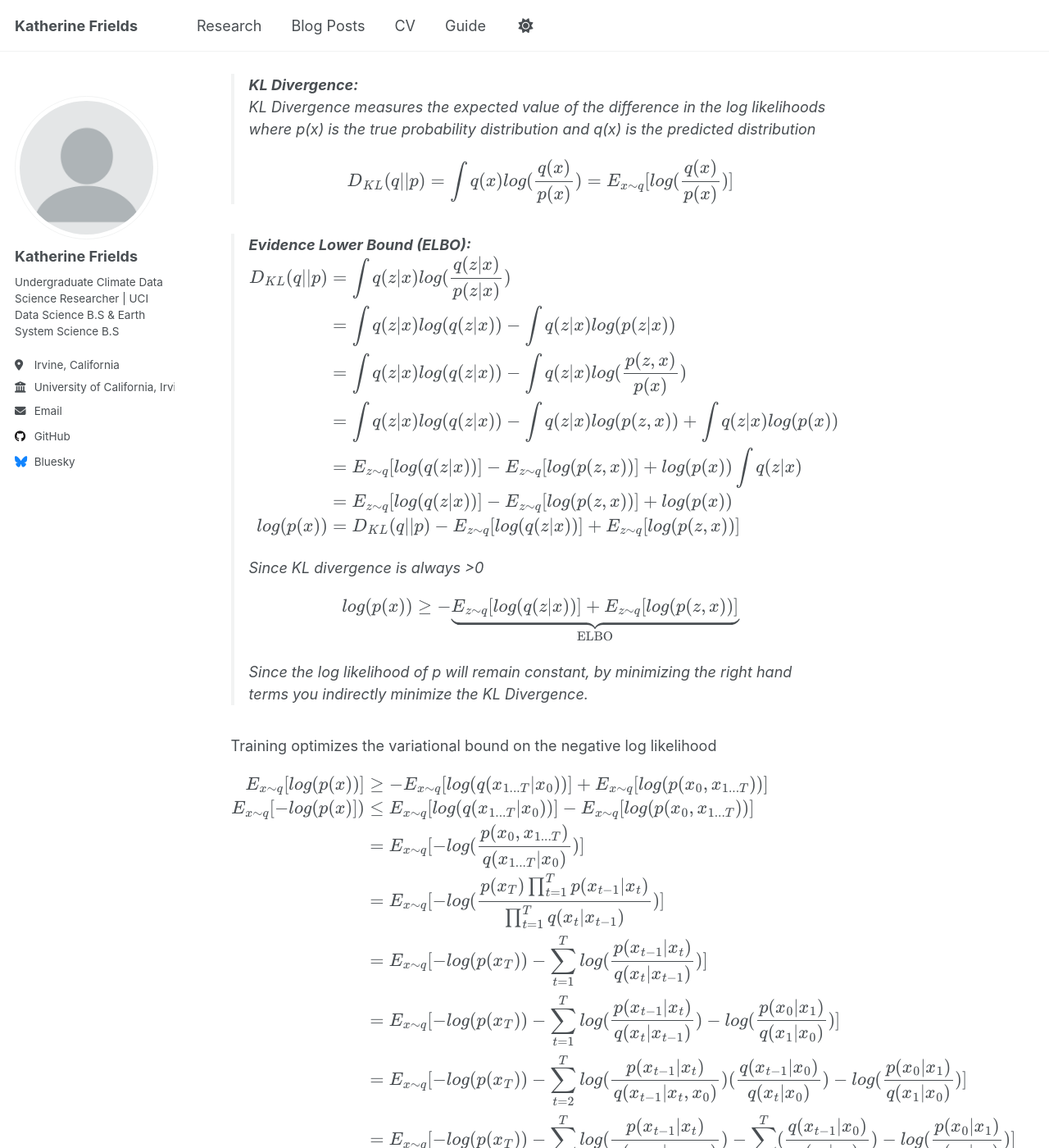
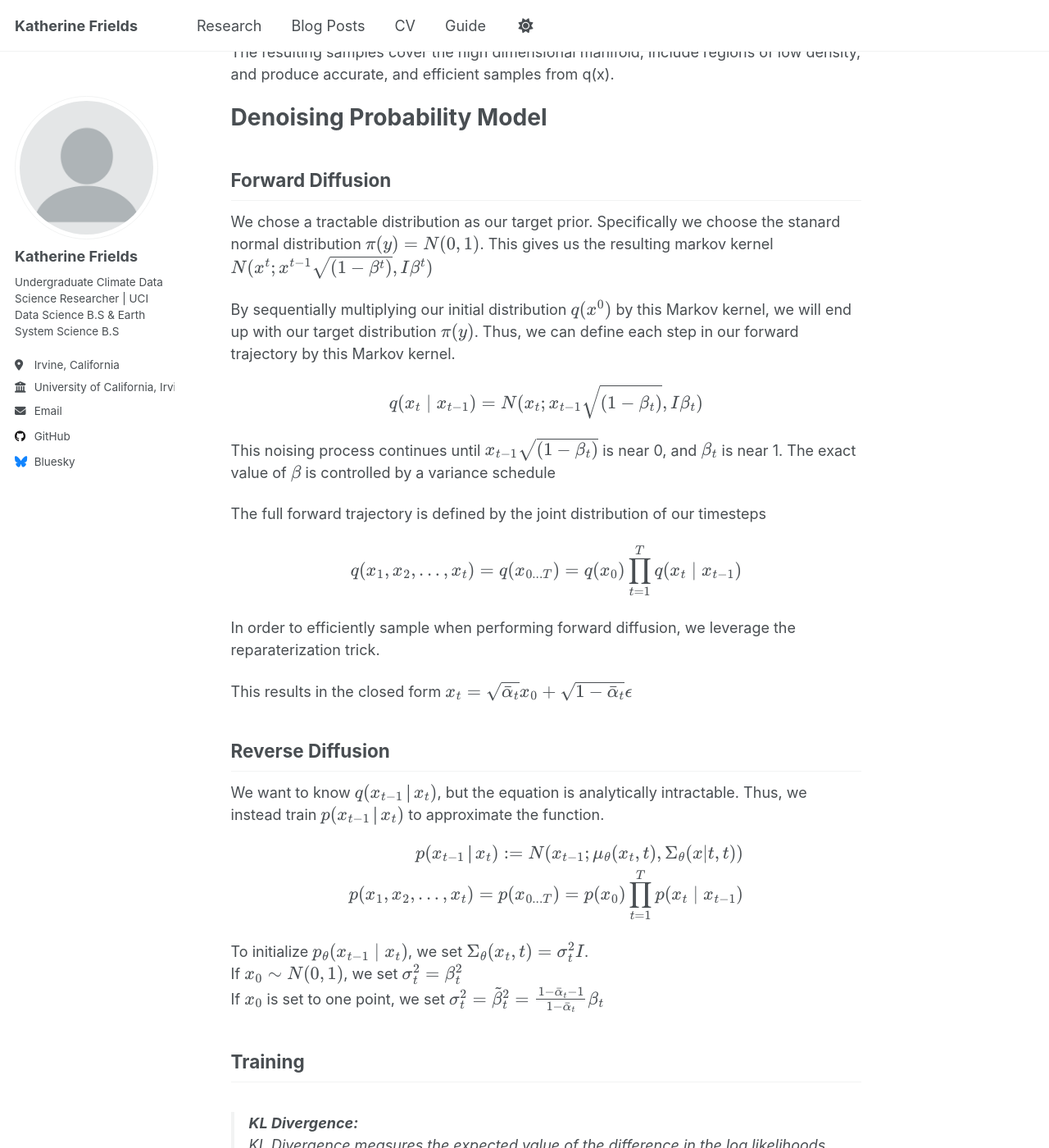
Before and after one commit to katherinefrields/katherinefrields.github.io, a Jekyll site: the page built from _posts/2012-08-14-blog-post-1.md, in a window 1280 px wide and 1400 px high, scrolled down 2804 px. Shown: the whole window at 82% size. Built offline with Jekyll 4.4.1, drawn with Linux system fonts in a browser that asks for light colours; a script that is not in the unit is left out; some of the changed text lies outside the part shown.

Commit message:
worked more on DDPM

```diff
--- a/_posts/2012-08-14-blog-post-1.md
+++ b/_posts/2012-08-14-blog-post-1.md
@@ -78,7 +81,7 @@ $$\begin{aligned}
 
 
 Langevin Dynamics
-======
+------
 There are two issues with the current samples $$\tilde{x}$$ produced for score matching
 1. If the data distribution is supported on a low dimensional manifold—as it is often assumed for many real world datasets—the score will be undefined in the ambient space, and score matching will fail to provide a consistent score estimator.
 2. "The scarcity of training data in low data density regions, e.g., far from the manifold, hinders the
@@ -138,8 +141,59 @@ and produce accurate, and efficient samples from q(x).
 
 
 
-You can have many headings
+Denoising Probability Model
 ======
+
+Forward Diffusion
+------
+We chose a tractable distribution as our target prior. Specifically we choose the stanard normal
+distribution $$ \pi(y) = N(0,1) $$. This gives us the resulting markov kernel $$N(x^t ; x^{t-1}\sqrt{(1- \beta ^ t)}, I \beta ^ t)$$
+
+By sequentially multiplying our initial distribution $$q(x^0)$$  by this Markov kernel, we
+will end up with our target distribution $$\pi (y)$$. Thus, we can define each step in our forward
+trajectory by this Markov kernel.
+
+$$
+\begin{aligned}
+q(x_t \mid x_{t-1}) = N(x_t ; x_{t-1} \sqrt{(1-\beta _ t)}, I\beta _ t)
+\end{aligned}
+$$
+
+This noising process continues until $$ x_{t-1} \sqrt{(1-\beta _ t)} $$ is near 0, and
+$$\beta _ t$$ is near 1. The exact value of $$\beta$$ is controlled by a variance schedule
+
+The full forward trajectory is defined by the joint distribution of our timesteps
+
+$$
+\begin{aligned}
+q(x_1, x_2,...,x_t) = q(x_{0...T}) = q(x_0)\prod_{t=1}^T q(x_t \mid x_{t-1})
+\end{aligned}
+$$
+
+In order to efficiently sample when performing forward diffusion, we leverage the reparaterization trick.
+
+This results in the closed form $$x_t = \sqrt{\bar{\alpha}_t} x_0 + \sqrt{1-\bar{\alpha}_t}\epsilon$$
+
+
+
+Reverse Diffusion
+------
+We want to know $$q(x_{t-1}│x_t)$$, but the equation is analytically intractable.
+Thus, we instead train $$p(x_{t-1}│x_t)$$  to approximate the function.
+
+$$
+\begin{aligned}
+p(x_{t-1}│x_t) := N(x_{t-1}; \mu _{\theta}(x_t, t), \Sigma _ \theta (x|t, t))\\
+p(x_1, x_2,...,x_t) = p(x_{0...T}) = p(x_0)\prod_{t=1}^T p(x_t \mid x_{t-1})
+\end{aligned}
+$$
+
+To initialize $$p_ \theta (x_{t-1} \mid x_t)$$, we set  $$ \Sigma _ \theta (x _t, t) = \sigma _t ^ 2 I$$.  \\
+If $$x_0 \sim N(0,1)$$, we set $$ \sigma _t ^ 2 = \beta _t ^ 2 $$   \\
+If $$x_0$$ is set to one point, we set $$ \sigma _t ^ 2 = \tilde{\beta} _t ^ 2 = \frac{1- \bar{\alpha}_t-1}{1-\bar{\alpha}_t}\beta _t $$
+
+Training
+------
 
 > **KL Divergence:**
 >KL Divergence measures the expected value of the difference in the log likelihoods
@@ -167,7 +221,7 @@ You can have many headings
 > right hand terms you indirectly minimize the KL Divergence.
 
 
-Training optimizes the variational bound on the negative log likelihood
+Training optimizes the variational bound on the negative log likelihood by stochastic gradient descent.
 
 $$
 \begin{aligned}
@@ -183,13 +237,22 @@ $$
 &=  E_{x\sim q}[-log(p(x_T)) -\sum_{t=2}^{T}log(\frac{p(x_{t-1}|x_t)}{q(x_{t-1}|x_t, x_0)}) - log(\frac{q(x_1|x_0)}{q(x_T|x_0)}) + log(q(x_1|x_0)) - log(p(x_0|x_1)) ]\\
 &=  E_{x\sim q}[-log(p(x_T)) -\sum_{t=2}^{T}log(\frac{p(x_{t-1}|x_t)}{q(x_{t-1}|x_t, x_0)}) - log(\frac{1}{q(x_T|x_0)}) - log(p(x_0|x_1)) ]\\
 &=  E_{x\sim q}[\frac{-log(p(x_T))}{q(x_T|x_0)} -\sum_{t=2}^{T}log(\frac{p(x_{t-1}|x_t)}{q(x_{t-1}|x_t, x_0)}) - log(p(x_0|x_1)) ]\\
-&= E_{x\sim q}{\underbrace{D_{KL}(q(x_T|x_0)||p(x_T))}_{L_T} + \underbrace{\sum_{t=2}^{T}D_{KL}(q(x_{t-1}|x_t, x_0)||p(x_{t-1}|x_t))}_{L_{T-1}} - log(p(x_0|x_1))}
+&= E_{x\sim q}{\underbrace{D_{KL}(q(x_T|x_0)||p(x_T))}_{L_T} + \sum_{t=2}^{T}\underbrace{D_{KL}(q(x_{t-1}|x_t, x_0)||p(x_{t-1}|x_t))}_{L_{T-1}} - log(p(x_0|x_1))}
 \end{aligned}
 $$
 
 
 
+If we set $$\beta _t$$ as fixed, we can ignore the $$L_T$$ term when training. We choose to reparameterize
+$$L_{t-1}$$ in terms of the mean $$\mu _\theta (x_t, t)$$
 
+$$
+\begin{aligned}
+&=  E_{x\sim q}[log(\frac{p(x_{t-1}|x_t)}{q(x_{t-1}|x_t, x_0)})]\\
+&=  E_{x\sim q}[log( \frac{\exp(\frac{-(w_i)^2}{2 \sigma ^2})}{\sigma \sqrt{2 \pi}} )]\\
+&=  E_{x\sim q}[log (\exp(\frac{-(w_i)^2}{2 \sigma ^2})) - log(\sigma \sqrt{2 \pi})]\\
+\end{aligned}
+$$
 
 
 
```
Also changed, not shown: other parts of _posts/2012-08-14-blog-post-1.md (+4 -1 lines).
